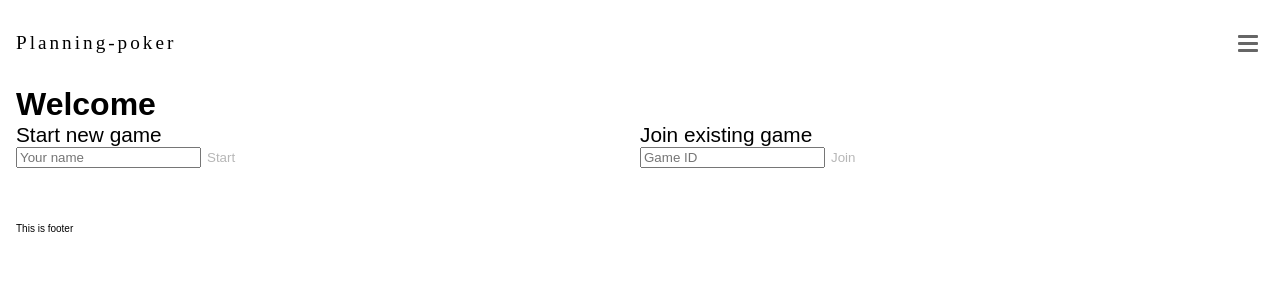
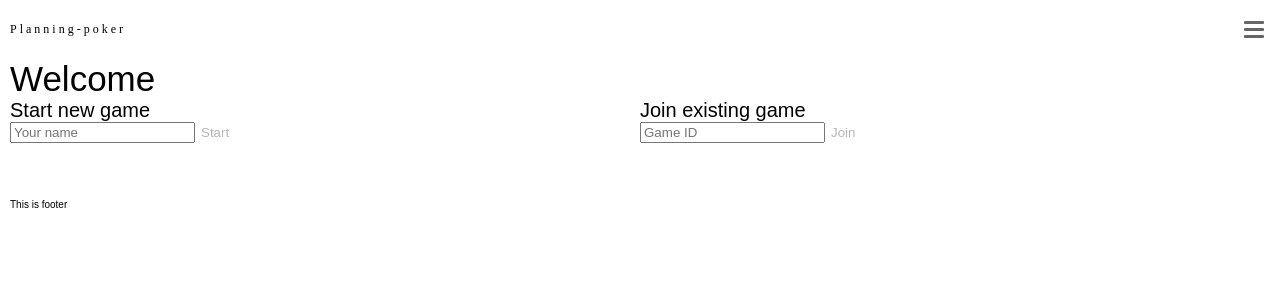
Before and after one commit to Dmytro-Morsch/planning-poker, a React (Vite) app: page / in a window 1280 px wide. Shown: the top 300 px of the page. Built offline with nearby package versions, Linux system fonts and the light colour scheme; a web font is replaced by a local one.

Commit message:
Add style to html tag

```diff
--- a/src/App.css
+++ b/src/App.css
@@ -1,9 +1,16 @@
+html {
+    font-size: 10px;
+    font-family: Arial, sans-serif;
+}
+
 #root {
     max-width: 1280px;
     margin: 0 auto;
     padding: 0;
-    font-size: 10px;
-    font-family: Arial, sans-serif;
+}
+
+*, *::before, *::after {
+    box-sizing: border-box;
 }
 
 button {
@@ -13,16 +20,16 @@ button {
 }
 
 .h1 {
-    font-size: 2rem;
-    font-weight: 600;
+    font-size: 3.5rem;
+    font-weight: 500;
 }
 
 .h2 {
-    font-size: 1.8rem;
+    font-size: 2.5rem;
     font-weight: 500;
 }
 
 .h3 {
-    font-size: 1.3rem;
+    font-size: 2rem;
     font-weight: 500;
 }
```
